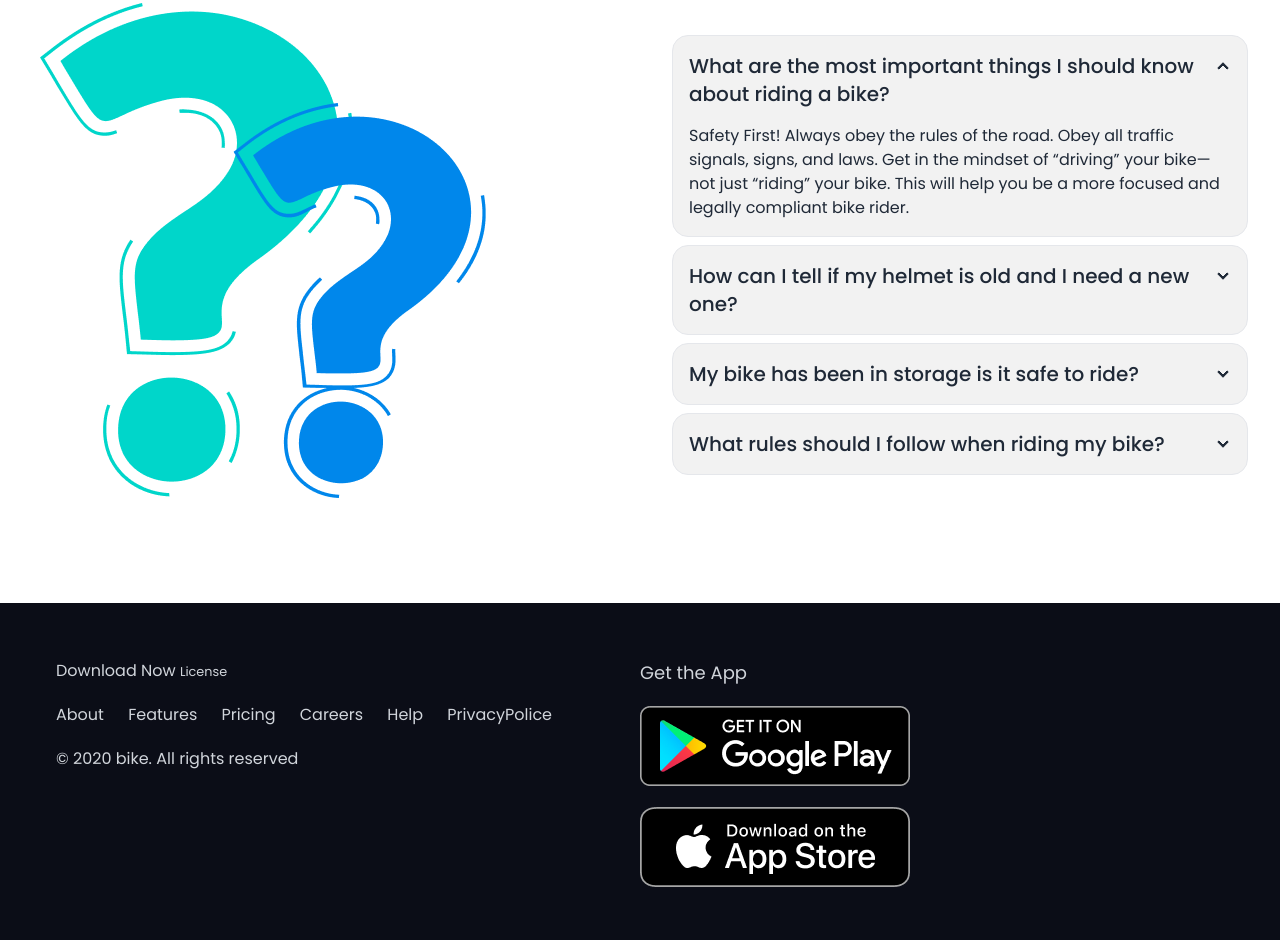
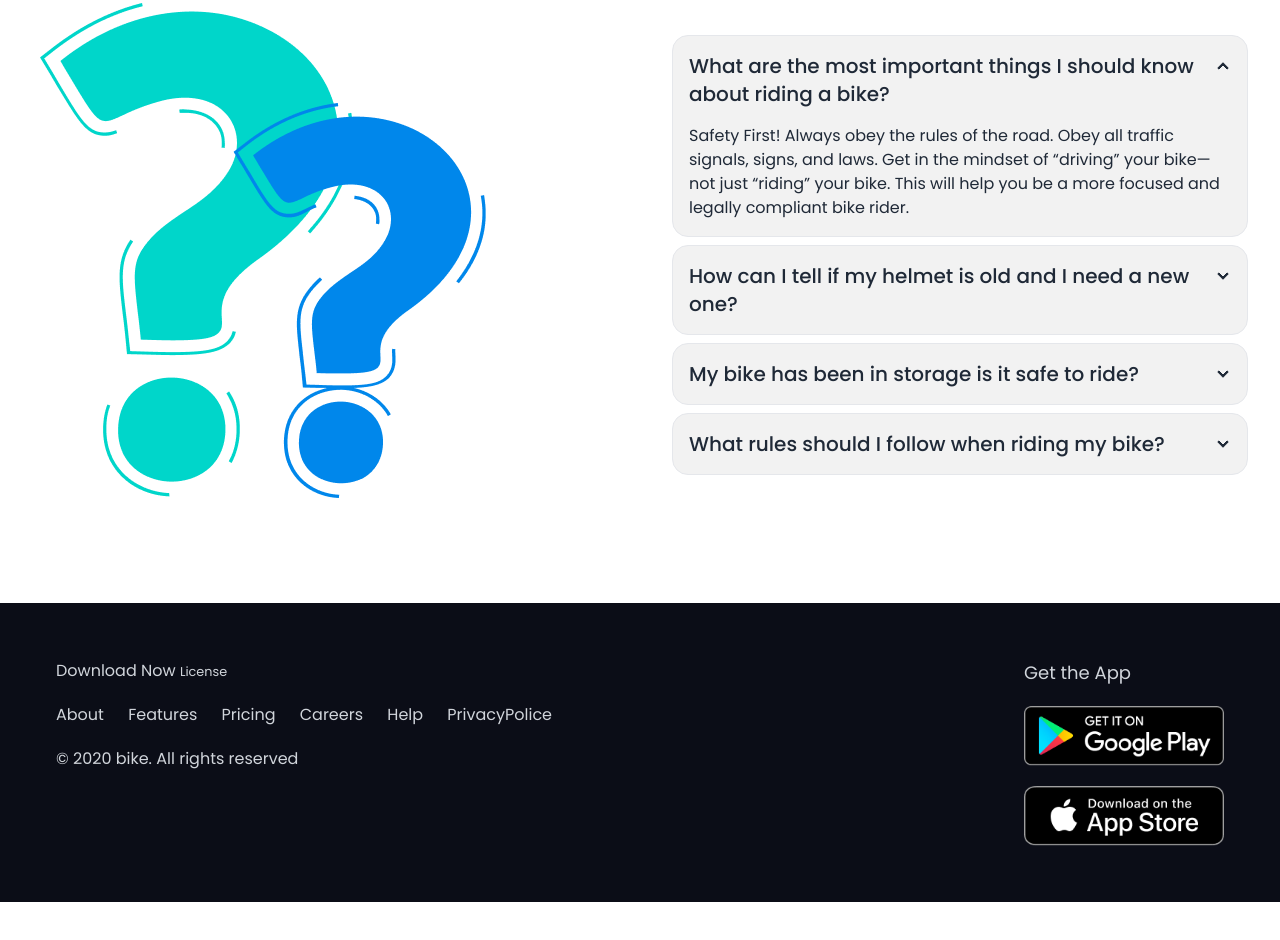
Before and after one commit to ratulislam46/bike-zone, a plain HTML site: page index.html in a window 1280 px wide. Shown: the part 2159-3099 px from the top of the page. After the commit the page ends 3061 px from the top, so only its background shows below. Drawn offline with nearby package versions, Linux system fonts and the light colour scheme; files whose address does not match are found by name.

Commit message:
footer section done

```diff
--- a/index.html
+++ b/index.html
@@ -4,6 +4,7 @@
     <meta charset="UTF-8">
     <meta name="viewport" content="width=device-width, initial-scale=1.0">
     <title>Biker Zone</title>
+    <link rel="shortcut icon" href="images/icons/bicycle-solid.svg" type="image/x-icon">
     <!-- google font cdn -->
     <link rel="preconnect" href="https://fonts.googleapis.com">
     <link rel="preconnect" href="https://fonts.gstatic.com" crossorigin>
@@ -237,7 +238,6 @@
           </section>
           <!-- happy clients says -->
 
-
           <!-- frequently asked questions section -->
            <section class="my-24">
             <div class="">
@@ -289,8 +289,8 @@
            </section>
     </main>
     <!-- footer section -->
-     <footer>
-      <div class="w-9/12 mx-auto w-full grid grid-cols-1 lg:grid-cols-2 bg-[#0B0D17]  text-gray-300 p-14">
+     <footer class="flex justify-center bg-[#0B0D17] ">
+      <div class=" justify-between grid grid-cols-1 lg:grid-cols-2  text-gray-300 p-14">
         <!-- text side -->
          <div class="space-y-5">
           <!-- line 1 -->
@@ -311,7 +311,7 @@
             <p>© 2020 bike. All rights reserved</p>
          </div>
         <!-- image side -->
-        <div class="space-y-5">
+        <div class="space-y-5 lg:ml-96">
           <h4 class="text-[18px] text-gray-300">Get the App</h4>
           <img src="./images/others/android.png" alt="">
           <img src="./images/others/ios.png" alt="">
```
Also changed, not shown: tailwind.config.js (added, +8 -0 lines), images/icons/bicycle-solid.svg (added).
